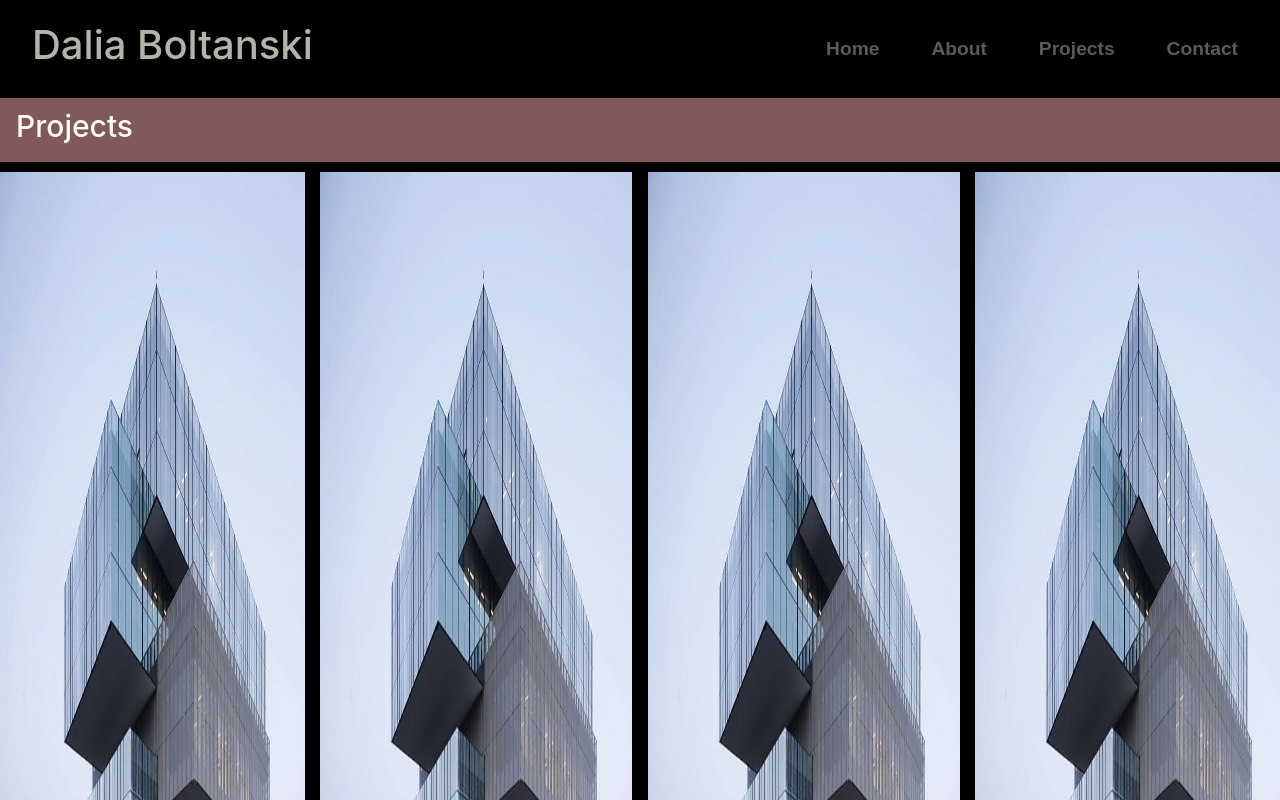
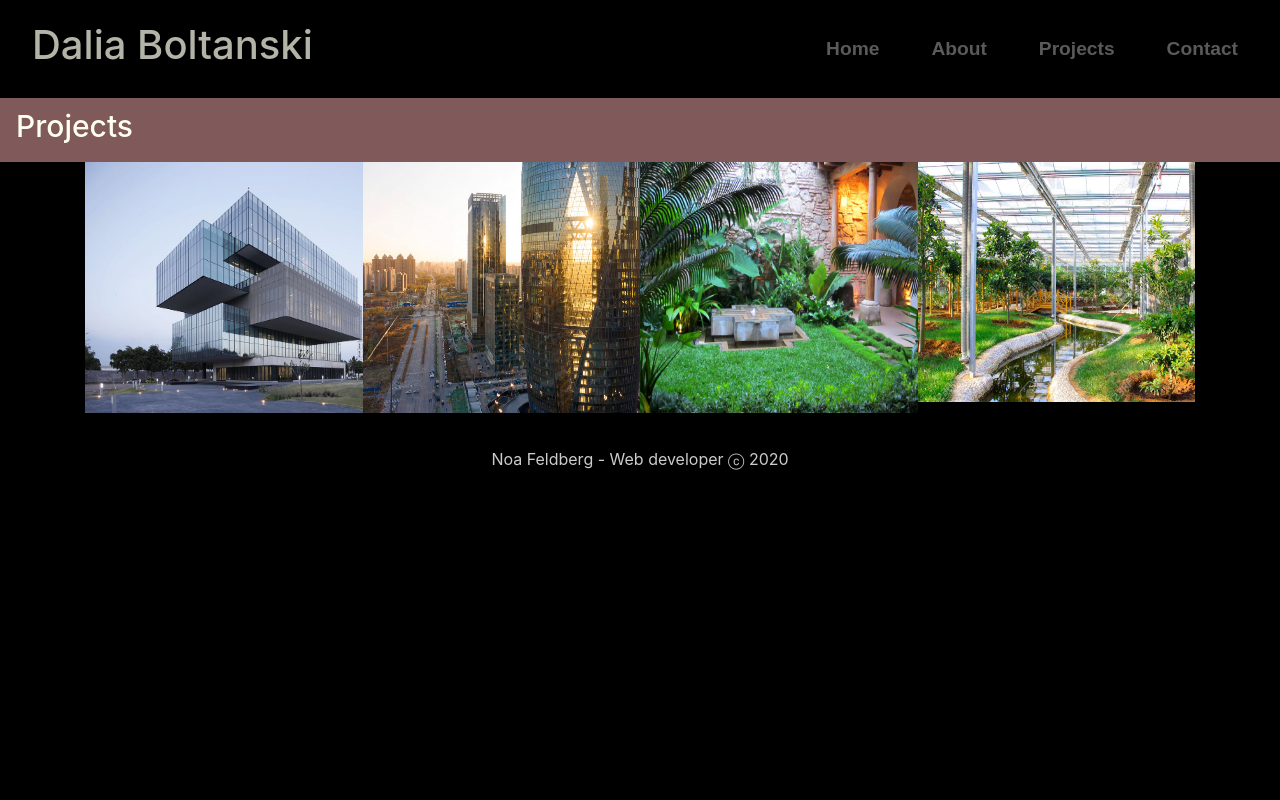
Before and after one commit to noaFeldberg/WebApp-Dalia, a React (Create React App) app: page /projects in a window 1280 px wide. Shown: the top 800 px of the page. Built offline with nearby package versions, Linux system fonts and the light colour scheme; a web font is replaced by a local one.

Commit message:
adding title to card

```diff
--- a/package.json
+++ b/package.json
@@ -14,7 +14,8 @@
     "react-dom": "^16.13.1",
     "react-grid-system": "^6.3.1",
     "react-router-dom": "^5.1.2",
-    "react-scripts": "3.3.0"
+    "react-scripts": "3.3.0",
+    "styled-components": "^5.1.0"
   },
   "scripts": {
     "start": "react-scripts start",
--- a/public/styles.css
+++ b/public/styles.css
@@ -15,7 +15,7 @@
 .navbar {
     padding: 0 0 4rem;
     /* background: transparent; */
-    position: absolute;
+    position: stick;
     opacity: 0.7;
 }
 
@@ -130,6 +130,45 @@ div.cardsCol.col{
   opacity: 0.5;
 }
 
+.container{
+  display: flex;
+  flex-wrap: wrap;
+}
+
+.container .grid{
+  display: block;
+  position: relative;
+  color: white;
+  flex: 0 0 25%;
+  overflow: hidden;
+}
+
+.container .grid:nth-child(4n){
+  margin: 0 0 1% 0
+}
+
+.container .grid .projectTitle{
+  position: absolute;
+  bottom: 0;
+  left: 0;
+  display: flex;
+  justify-content: center;
+  align-items: center;
+  width: 100%;
+  height: 10rem;
+  background: rgba(0, 0, 0, 0.25);
+  transform: translateX(100%);
+  transition: transform 0.1s ease;
+}
+
+.container .grid .projectTitle span{
+  padding: 10px;
+}
+
+.container .grid:hover .projectTitle{
+  transform: translateY(0);
+}
+
 /************************ Footer **************************/
  footer {
   /* position: absolute; */
--- a/src/components/About.jsx
+++ b/src/components/About.jsx
@@ -2,11 +2,11 @@ import React from "react";
 import ReactDOM from 'react-dom';
 
 
-function About(){
-    return(
+function About() {
+    return (
         <div>
-        <h1>About Me</h1>
-        <p>Lorem ipsum dolor sit amet, consectetur</p>
+            <div className="headeings" id="projectHeader"><h1>About Me</h1></div>
+            <p>Lorem ipsum dolor sit amet, consectetur</p>
         </div>
     );
 }
--- a/src/components/App.jsx
+++ b/src/components/App.jsx
@@ -23,6 +23,7 @@ function App() {
                   <Route path='/projects' component={Projects} />
                   <Route path='/contact' component={Contact} />
               </Switch>
+              <br/>
               <Footer />
             </div>
           </Router>
--- a/src/components/Contact.jsx
+++ b/src/components/Contact.jsx
@@ -2,10 +2,11 @@ import React from "react";
 import ReactDOM from 'react-dom';
 
 
-function Contact(){
-    return(
+function Contact() {
+    return (
         <div>
-        <h1> IM IN THE CONTACT PAGE!</h1>
+            <div className="headeings" id="projectHeader"><h1>Contact</h1></div>
+            <h1> IM IN THE CONTACT PAGE!</h1>
         </div>
     );
 }
--- a/src/components/ProjectCard.jsx
+++ b/src/components/ProjectCard.jsx
@@ -2,24 +2,16 @@ import React,{ useState } from "react";
 //import Radium from 'radium';
 import { withRouter } from "react-router-dom";
 
-
-function handleMouseOver(props){
-// var currCard =document.getElementById();
-// currCard.style.opacity='0.5';
-// currCard.append(<div className="imgTilt">{currCard.title}</div>)
-// var a = this.title;
-    console.log(props.title);
-}
-
-
 function ProjectCard(props){
     return(
-        <img className="cardImg"
-        id ={props.id}
-        src={props.Img}
-        title={props.title}
-        onMouseOver = {handleMouseOver(props)}>
-        </img>
+        <a href='#' class='grid'>
+            <img className="cardImg"
+            id ={props.id}
+            src={props.Img}
+            title={props.title}>
+            </img>
+            <div class='projectTitle'><span> {props.title} </span></div>
+        </a>
     );
 }
 
--- a/src/components/Projects.jsx
+++ b/src/components/Projects.jsx
@@ -5,15 +5,15 @@ import cards from "../cards";
 
 //*********************** Project function *******************************
 let cardsToShow = (
-  <Col className="cardsCol">
+  <div className='container'>
     {cards.map((card, index) => {
       return <ProjectCard
-          id={card.id}
-          Img={card.Img}
-          title={card.title}>
-        </ProjectCard>
+        id={card.id}
+        Img={card.Img}
+        title={card.title}>
+      </ProjectCard>
     })}
-  </Col>
+  </div>
 );
 
 function Project() {
@@ -21,13 +21,7 @@ function Project() {
     <div>
       <div className="headeings" id="projectHeader"><h1>Projects</h1></div>
 
-      <Row>
-        {cardsToShow}
-        {cardsToShow}
-        {cardsToShow}
-        {cardsToShow}
-      </Row>
-
+      {cardsToShow}
     </div>
   );
 }
```
Also changed, not shown: 1 other file (tests, documents, lock files or other folders).
